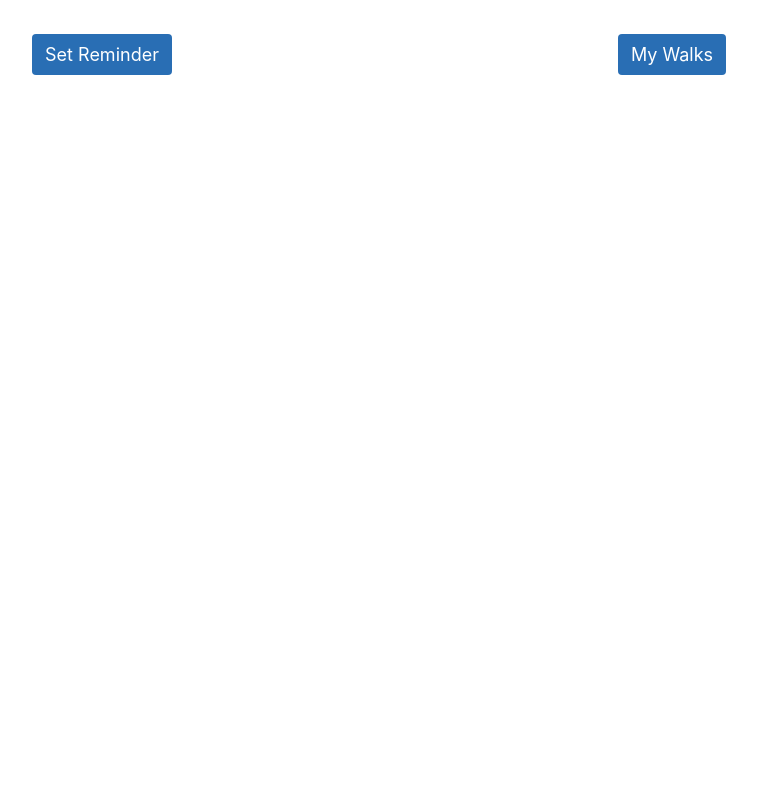
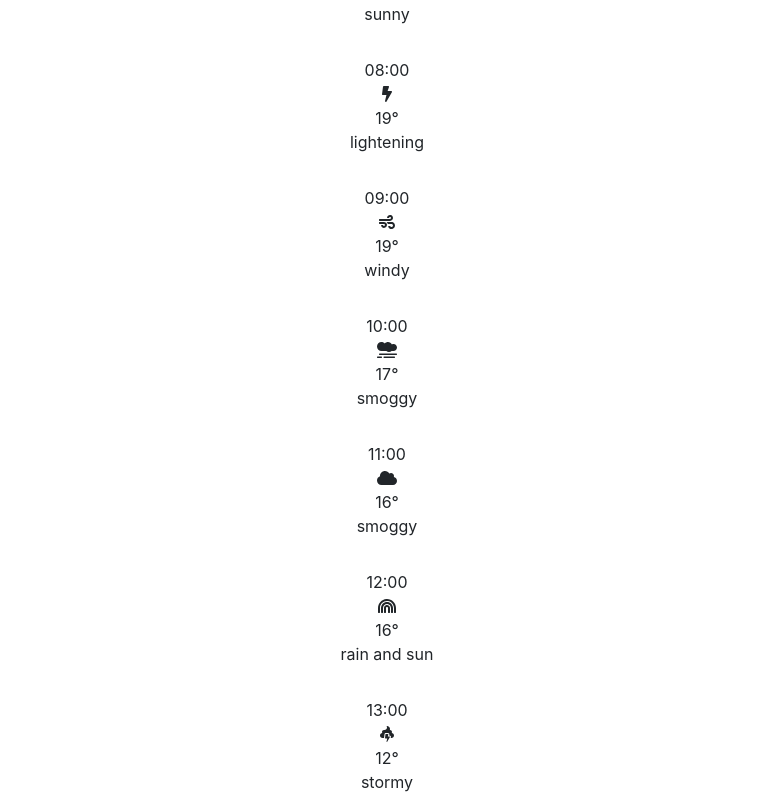
Before and after one commit to TR-SUNSHINE/Frontend, a React (Create React App) app: page /weather-page in a window 1280 px wide. Shown: the part 700-1500 px from the top of the page, without its empty margins (253-1010 px from the left). Before the commit the page ends 800 px from the top, so only its background shows below. Built offline with nearby package versions, Linux system fonts and the light colour scheme.

Commit message:
FEAT: adding some hard-coded state to weather & trying out all weather icons

```diff
--- a/src/components/WeatherPage/WeatherPage.css
+++ b/src/components/WeatherPage/WeatherPage.css
@@ -0,0 +1,30 @@
+/* weather_page */
+
+.frame--weather {
+    margin: 2% auto;
+  }
+
+  .img--map{
+    display: block;
+    margin: 0 auto;
+    height: 30vh;
+    width:70vw;
+  }
+
+  .weather__container {
+    text-align: center;
+    margin-top: 1rem;
+
+  }
+
+  .individual__weather__container {
+    overflow: auto;
+    white-space: nowrap;
+  }
+
+  .individual__weather__container .weather{
+    display: inline-block;
+  }
+  .weather {
+    padding: 1rem;
+  }
--- a/src/components/WeatherPage/WeatherPage.js
+++ b/src/components/WeatherPage/WeatherPage.js
@@ -1,12 +1,28 @@
-import React from "react";
+import React, { useState } from "react";
 import Row from "react-bootstrap/Row";
 import Col from "react-bootstrap/Col";
 import Button from "react-bootstrap/Button";
 import { FontAwesomeIcon } from "@fortawesome/react-fontawesome";
-import { faSun } from "@fortawesome/free-solid-svg-icons";
-
+import { faSun, faBolt, faWind, faSmog, faCloud, faRainbow, faPooStorm, faCloudSunRain, faCloudSun, faCloudShowersHeavy, faCloudRain, faSnowflake } from "@fortawesome/free-solid-svg-icons";
+import "./WeatherPage.css";
 
 const WeatherPage = () => {
+
+    const [weatherTimes, setWeatherTimes] = useState([
+        { id: "001", time: "07:00", temperature: "18°", description: "sunny", icon: faSun },
+        { id: "002", time: "08:00", temperature: "19°", description: "lightening", icon: faBolt },
+        { id: "003", time: "09:00", temperature: "19°", description: "windy", icon: faWind },
+        { id: "004", time: "10:00", temperature: "17°", description: "smoggy", icon: faSmog },
+        { id: "005", time: "11:00", temperature: "16°", description: "smoggy", icon: faCloud },
+        { id: "006", time: "12:00", temperature: "16°", description: "rain and sun", icon: faRainbow },
+        { id: "007", time: "13:00", temperature: "12°", description: "stormy", icon: faPooStorm },
+        { id: "008", time: "14:00", temperature: "12°", description: "stormy", icon: faCloudSunRain },
+        { id: "009", time: "15:00", temperature: "14°", description: "partly sunny", icon: faCloudSun },
+        { id: "010", time: "16:00", temperature: "14°", description: "heavy showers", icon: faCloudShowersHeavy },
+        { id: "011", time: "17:00", temperature: "13°", description: "raining", icon: faCloudRain },
+        { id: "012", time: "18:00", temperature: "13°", description: "snowing", icon: faSnowflake }
+    ]);
+
     return (
         <Row>
             <Col>
@@ -26,7 +42,19 @@ const WeatherPage = () => {
                     <Col>
                         <div class="weather__container">
                             <h4 class="heading heading--secondary">Best walk times</h4>
+                            {weatherTimes.map((weather) => {
 
+                                return (
+                                    <div class="individual__weather__container">
+                                        <div class="weather">
+                                            <div>{weather.time}</div>
+                                            <FontAwesomeIcon icon={weather.icon} />
+                                            <div>{weather.temperature}</div>
+                                            <div>{weather.description}</div>
+                                        </div>
+                                    </div>
+                                );
+                            })}
                             <div class="individual__weather__container">
                                 <div class="weather">
                                     <div>01:00</div>
```
